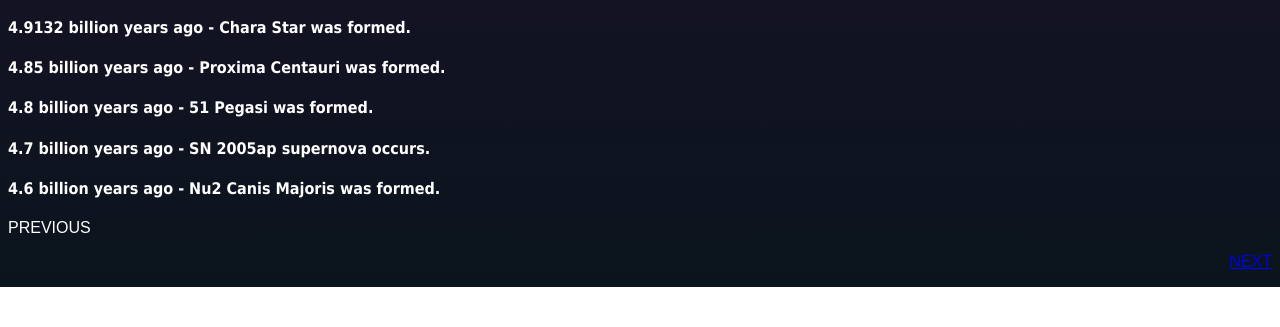
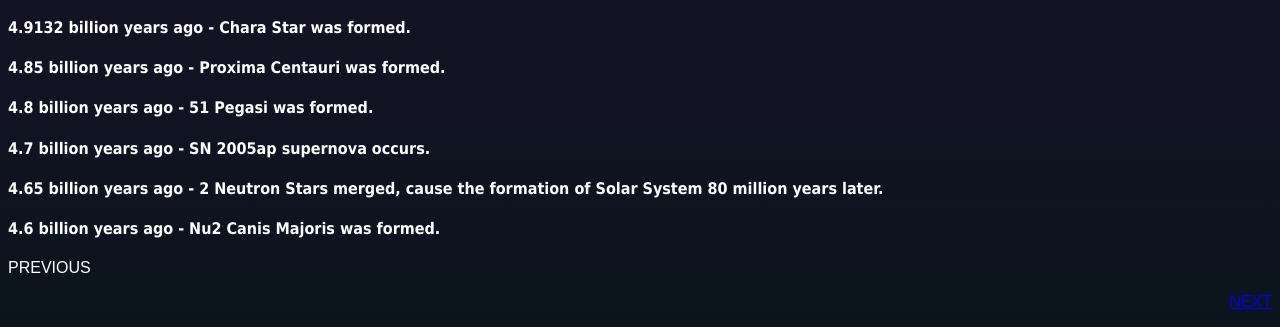
Before and after one commit to Gelnuti62/gelnuti62.github.io, a plain HTML site: page History of The Entire Universe Part 1.html in a window 1280 px wide. Shown: the part 7537-7864 px from the top of the page. Before the commit the page ends 7824 px from the top, so only its background shows below. Drawn offline with Linux system fonts and the light colour scheme.

Commit message:
Update History of The Entire Universe Part 1.html

```diff
--- a/History of The Entire Universe Part 1.html
+++ b/History of The Entire Universe Part 1.html
@@ -181,6 +181,7 @@ https://images-wixmp-ed30a86b8c4ca887773594c2.wixmp.com/f/28955c76-11a4-49c8-918
 <h4 style="text-align: left;color:white;"> 4.85 billion years ago - Proxima Centauri was formed. </h4>
 <h4 style="text-align: left;color:white;"> 4.8 billion years ago - 51 Pegasi was formed. </h4>
 <h4 style="text-align: left;color:white;"> 4.7 billion years ago - SN 2005ap supernova occurs. </h4>
+<h4 style="text-align: left;color:white;"> 4.65 billion years ago - 2 Neutron Stars merged, cause the formation of Solar System 80 million years later. </h4>
 <h4 style="text-align: left;color:white;"> 4.6 billion years ago - Nu2 Canis Majoris was formed. </h4>
 
 <p style="text-align: left;color:white;"> PREVIOUS
```
